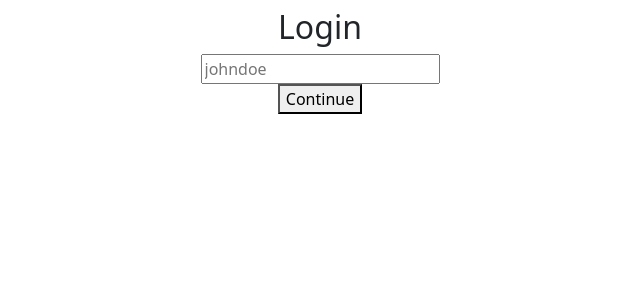
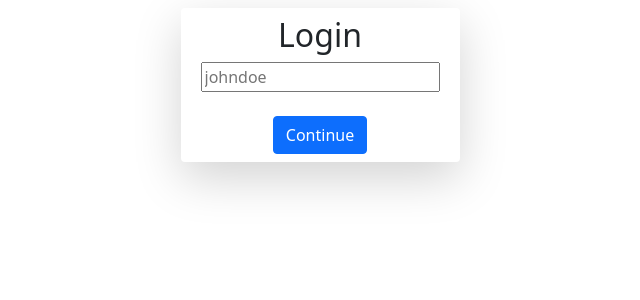
Before and after one commit to Snaxai/react-assignment-noroff, a React (Create React App) app: page / in a window 1280 px wide. Shown: the top 300 px of the page, without its empty margins (320-960 px from the left). Built offline with nearby package versions, Linux system fonts and the light colour scheme.

Commit message:
style: styling loginform

```diff
--- a/src/features/Login/LoginForm.tsx
+++ b/src/features/Login/LoginForm.tsx
@@ -54,24 +54,30 @@ const LoginForm = () => {
   })()
 
   return (
-    <>
-      <h2>Login</h2>
+    <div className="container w-25 shadow-lg p-2 rounded">
+      <h2 className="header">Login</h2>
+
+      <div className="container">
         <form onSubmit={handleSubmit(onSubmit)}>
           <fieldset>
             <label htmlFor="username"></label>
             <input
+              className="mb-2"
               type="text"
               placeholder="johndoe"
               {...register("username", usernameConfig)}
             />
             <br />
-          {errorMessage}
+            <p className="rounded bg-danger">{errorMessage}</p>
           </fieldset>
-        <button disabled={isLoading}>Continue</button>
+          <button className="btn btn-primary" disabled={isLoading}>
+            Continue
+          </button>
           {isLoading && <p>Logging in ...</p>}
           {apiError && <p>{apiError}</p>}
         </form>
-    </>
+      </div>
+    </div>
   )
 }
 
```
Lines whose indentation alone changed are shown as unchanged.
